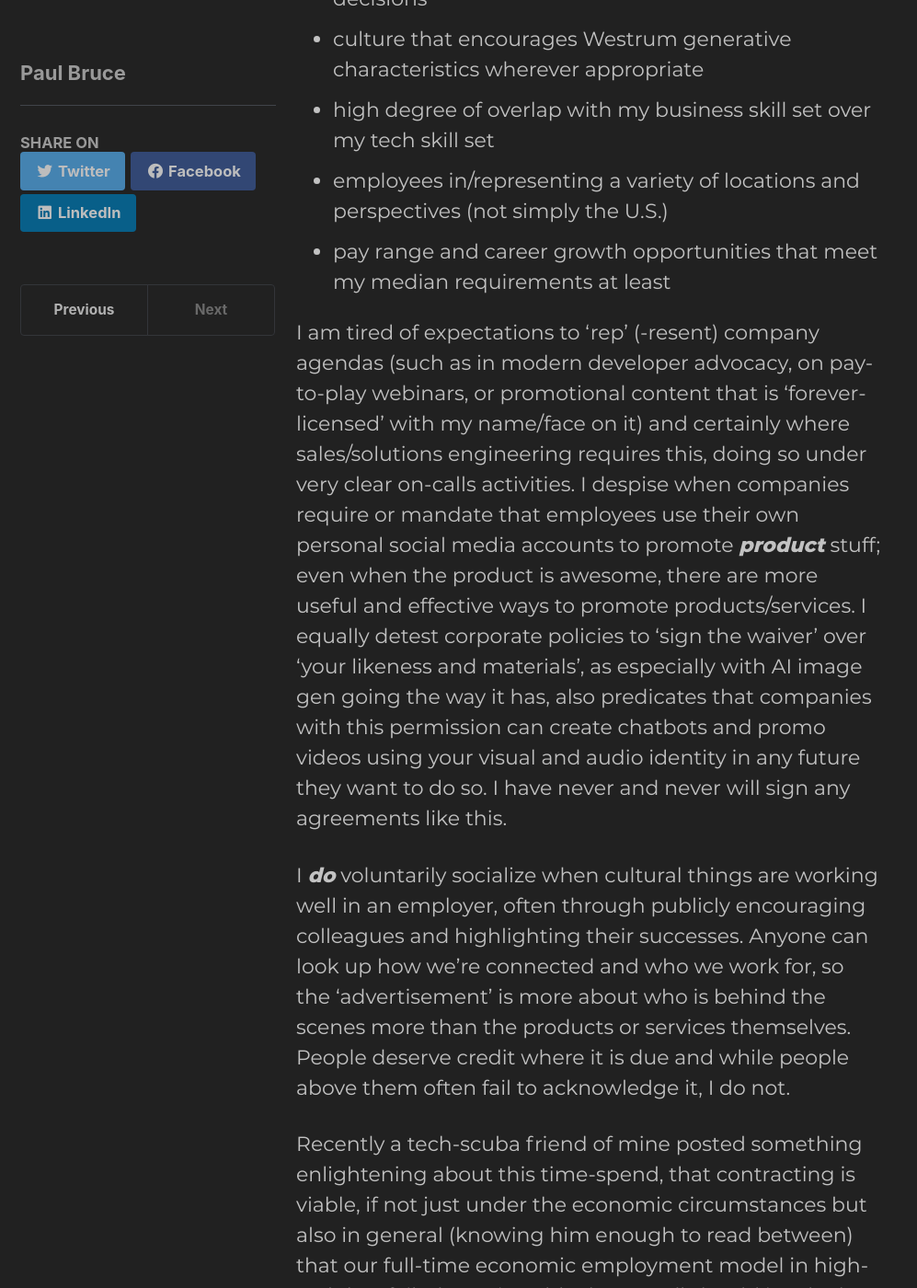
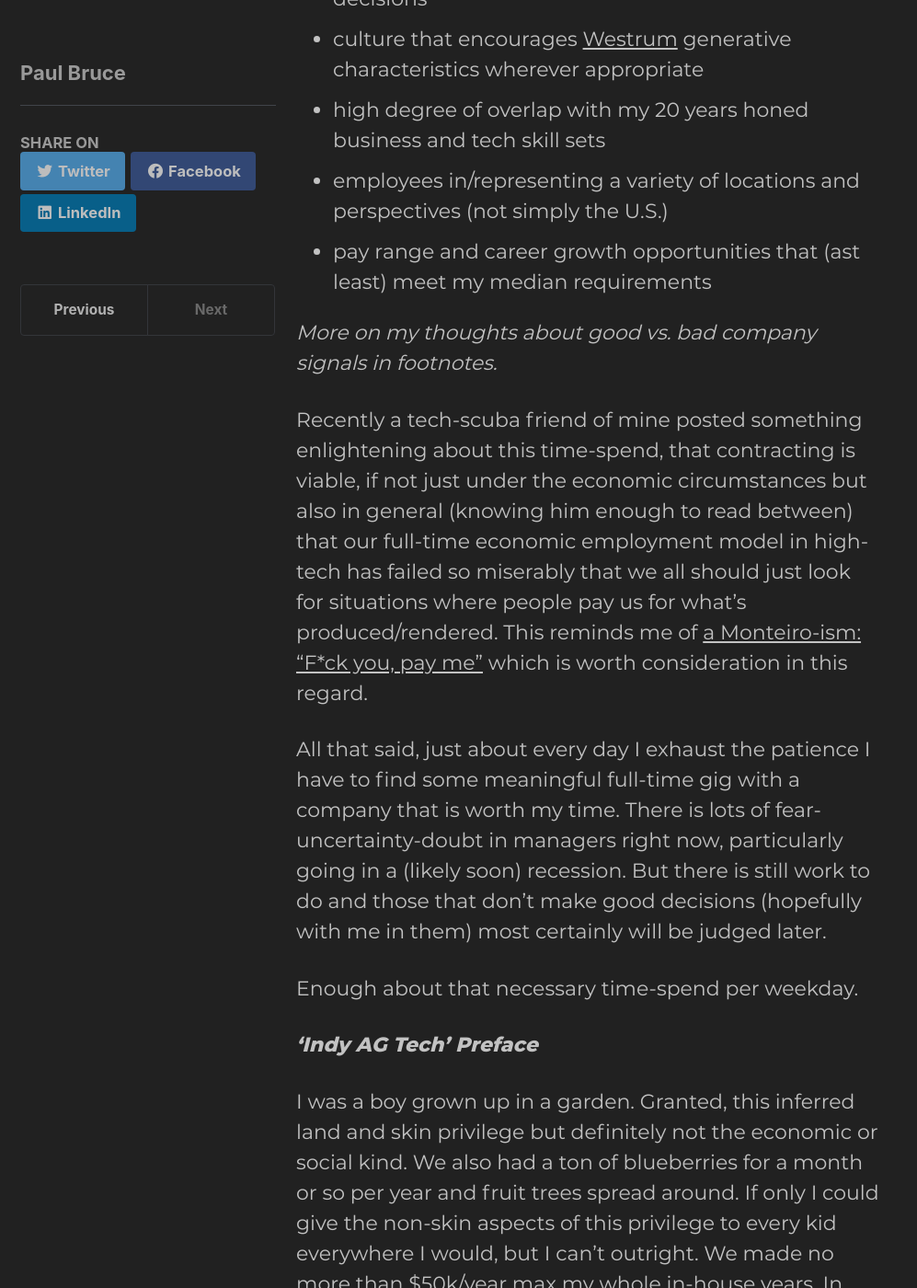
Before and after one commit to paulsbruce/paulsbruce.io, a Jekyll site: the page built from _posts/2024/2024-09-06-summer-breakaway-part-2.markdown, in a window 1280 px wide and 1400 px high, scrolled down 1704 px. Shown: the whole window at 92% size, without its empty margins (0-997 px from the left). Built offline with Jekyll 4.4.1, drawn with Linux system fonts in a browser that asks for light colours; cached includes are drawn as plain includes; some of the changed text lies outside the part shown.

Commit message:
Add summer part 2 - editorial revisions

```diff
--- a/_posts/2024/2024-09-06-summer-breakaway-part-2.markdown
+++ b/_posts/2024/2024-09-06-summer-breakaway-part-2.markdown
@@ -23,29 +23,27 @@
 
 ![Still working, despite a safety net.](/assets/images/2024/2024-09-06-summer-breakaway-part-2.jpg)
 
-It's been just over two months since I last posted becuase I've been busy working on multiple fronts and underprioritizing post-facto documentation to that end. I plan to shorten the cycles between my works and my posts, but most of the real-time is on [LinkedIn](https://www.linkedin.com/in/paulsbruce/) for reasons that become obvious immediately below.
+It's been just over two months since I last posted because I've been busy working on multiple fronts and underprioritizing post-facto documentation to that end. I plan to shorten the cycles between my works and my posts, but most of the real-time is on [LinkedIn](https://www.linkedin.com/in/paulsbruce/) for reasons that become obvious immediately below.
 
-* Each morning, doing what I call 'Career Prospecting' for at most 2 hours; vendors, edus, etc.
+* Each morning, doing what I call 'Career Prospecting' for at least 2 hours; vendors, edus, etc.
 * Non-profit entrepreneurial work on a new project I call 'Indy AG Tech'
-* Volunteering at a few local farms to "surround myself with context" about the above
-* Still working with the DevOpsDays organizers on this year's event October 21-22
-* Driving the Boston DevOps meetup, last month a BYO potluck style on a Roof Park
+* Volunteering with a few local farms to "surround myself with context" about the above
+* Still working with the DevOpsDays organizers on [this year's event October 21-22](https://devopsdays.org/events/2024-boston/welcome/)
+* Driving the [Boston DevOps meetup](https://www.meetup.com/boston-devops/), last month a BYO potluck style on a Roof Park
 
 **Career Prospecting**
 
-Largely this consists of looking at full-time employment opportunities online and then executing on the (minimally sufficient) options available. I am still in the mindset of being 'choosy' because after 25 years working in tech, much of the early as a developer then the past 10 years doing everything else that brings more context (and money), it would be irresponsible of me to simply find a totally different career out of curiosity. My criteria consist of:
+Largely this consists of looking at full-time employment opportunities online and then executing on the (minimally sufficient) options available. I am still in the mindset of being 'choosy' because after 25 years working in tech, much of the early as a developer then the past 10 years doing everything else that brings more context (and money), it would be irresponsible of me to simply give in to 'the old ways' or find a totally different career out of curiosity. My criteria consist of:
 
 * leadership with a demonstrated track record of good decisions
-* culture that encourages Westrum generative characteristics wherever appropriate
-* high degree of overlap with my business skill set over my tech skill set
+* culture that encourages [Westrum](https://www.ncbi.nlm.nih.gov/pmc/articles/PMC1765804/pdf/v013p0ii22.pdf) generative characteristics wherever appropriate
+* high degree of overlap with my 20 years honed business and tech skill sets
 * employees in/representing a variety of locations and perspectives (not simply the U.S.)
-* pay range and career growth opportunities that meet my median requirements at least
+* pay range and career growth opportunities that (ast least) meet my median requirements
 
-I am tired of expectations to 'rep' (-resent) company agendas (such as in modern developer advocacy, on pay-to-play webinars, or promotional content that is 'forever-licensed' with my name/face on it) and certainly where sales/solutions engineering requires this, doing so under very clear on-calls activities. I despise when companies require or mandate that employees use their own personal social media accounts to promote ***product*** stuff; even when the product is awesome, there are more useful and effective ways to promote products/services. I equally detest corporate policies to 'sign the waiver' over 'your likeness and materials', as especially with AI image gen going the way it has, also predicates that companies with this permission can create chatbots and promo videos using your visual and audio identity in any future they want to do so. I have never and never will sign any agreements like this.
+*More on my thoughts about good vs. bad company signals in footnotes.*
 
- I ***do*** voluntarily socialize when cultural things are working well in an employer, often through publicly encouraging colleagues and highlighting their successes. Anyone can look up how we're connected and who we work for, so the 'advertisement' is more about who is behind the scenes more than the products or services themselves. People deserve credit where it is due and while people above them often fail to acknowledge it, I do not.
-
-Recently a tech-scuba friend of mine posted something enlightening about this time-spend, that contracting is viable, if not just under the economic circumstances but also in general (knowing him enough to read between) that our full-time economic employment model in high-tech has failed so miserably that we all should just look for situations where people pay us for what's produced/rendered.
+Recently a tech-scuba friend of mine posted something enlightening about this time-spend, that contracting is viable, if not just under the economic circumstances but also in general (knowing him enough to read between) that our full-time economic employment model in high-tech has failed so miserably that we all should just look for situations where people pay us for what's produced/rendered. This reminds me of [a Monteiro-ism: "F*ck you, pay me"](https://www.youtube.com/watch?v=jVkLVRt6c1U) which is worth consideration in this regard.
 
 All that said, just about every day I exhaust the patience I have to find some meaningful full-time gig with a company that is worth my time. There is lots of fear-uncertainty-doubt in managers right now, particularly going in a (likely soon) recession. But there is still work to do and those that don't make good decisions (hopefully with me in them) most certainly will be judged later.
 
@@ -53,11 +51,11 @@
 
 ***'Indy AG Tech' Preface***
 
-I was a boy grown up in a garden. Granted, this inferred land and skin privilege but definitely not the economic or social kind. We also had a ton of blueberries for a month or so per year and fruit trees spread around. If only I could give this privilege to every kid everywhere I would, but I can't outright. We made no more than $50k/year max my whole in-house years. In 90's terms, this is comparative now to twice that. Score one for inflation, score less than that for cost of living. I made my own games up, spent a lot of time outside with chores and play, re-invented how far legos could go. Fun wasn't really ever the goal...working problems out was.
+I was a boy grown up in a garden. Granted, this inferred land and skin privilege but definitely not the economic or social kind. We also had a ton of blueberries for a month or so per year and fruit trees spread around. If only I could give the non-skin aspects of this privilege to every kid everywhere I would, but I can't outright. We made no more than $50k/year max my whole in-house years. In 90's terms, this is comparative now to twice that. Score one for inflation, score less than that for cost of living. I made my own games up, spent a lot of time outside with chores and play, re-invented how far legos could go. Fun wasn't really ever the goal...working problems out was.
 
 All that said, I garden now. For almost 20 years, I've been iterating on what produces useful output on a rental roof, importing necessary inputs and only exporting necessarily so's. Gardeners with the luxury of space, soil, inputs, funding, and/or lack of learning requirements deserve the callers they inspire with their sometimes-sponsored 'radio' podcasts. The rest of us are on a mission to do something useful in our local areas, feeding others or saving the world in some small or large ways. This is the 'Indy' (independent) part of the AG(ricultural) application of tech; no organization has any better ethics and passion than the people working within it. We are all individual contributors to that end.
 
-So I've converted some of my demonstrably useless prior corporate timespend into meaningful discovery on "real problems". The one that hits hardest is how ***independent agriculture*** (particularly small and mid-sized family farms) just about everywhere is systematically being divested from, of course by for-profit corporations but also by governmental bodies. Look hard enough and public data sets such as the 2022 USDA Agricultural Survey data and you'll see what I mean:
+So I've converted some of my demonstrably useless prior corporate timespend into meaningful discovery on "real problems". The one that hits hardest is how ***independent agriculture*** (particularly small and mid-sized family farms) just about everywhere is systematically being divested from, of course by for-profit corporations but also by governmental bodies. Look hard enough and public data sets such as the [2012-2022 USDA Agricultural Survey data](https://www.nass.usda.gov/AgCensus/index.php) and you'll see what I mean:
 
 * government subsidies to farms with under $1M in revenue are decreasing by ~33% year-over-year
 * government subsidies to farms with over $2.5M in revenue are increasing by 300%
@@ -77,6 +75,14 @@
 
 So I've been volunteering on local farms to surround myself with and gain context. As all early thought processes go, later deep-dive into 'real' challenges leads to initial assumptions being debunked by better information from people actually experiencing those challenges.
 
+Recent personal examples of early assumptions supplanted by 'earned context' are:
+
+* Physical robotic vs. human field assistance (re: drones herding sheep vs. camera-captured diffs of plans and field yields)
+* The impetus vs. perceptions of 'voluntary efforts' and legalities therein
+* Give-to-get vs. iterative reciprocations of trust systems
+* 'High thinking' vs. 'apparent value' between tech and field advisors
+* The time it takes for a 40+ tech physiology to re-acclimate to hard physical labor
+
 Beyond lots of weeding, hoeing, hilling potatoes, pulling onions, more weeding, transplanting, and anything else that needs muscles, there are a few key areas where my prior 'high tech' experiences seem to apply:
 
 * intelligent management (sense and respond) systems for greenhouses
@@ -84,6 +90,15 @@
 * drone-based visualization, assessment, and comparison of field conditions
 * use cases for 'not always connected' field monitoring
 
-None of these problem areas are 'not yet sufficiently solved' but there are no good or successful combinations of tech which is A) non-proprietary and B) affordable for small/mid-sized farm owners. Most AG tech mobile apps available through consumer marketplaces only scratch the surface of true 'management' of these concerns. Otherwise the rest of the more complete solutions are geared toward 'big AG' situations (re: above context about consolidations) such as macro-farms approaching or already embodied in corporate filing status.
+None of these problem areas are 'not yet sufficiently solved' but there are no good or successful combinations of tech which A) non-proprietarily and B) affordably for small/mid-sized farm owners solve the problem(s). Most AG tech mobile apps available through consumer marketplaces only scratch the surface of true 'management' of these concerns. Otherwise the rest of the more complete solutions are geared toward 'big AG' situations (re: above context about consolidations) such as macro-farms approaching or already embodied in corporate filing status.
 
 So while I have breath in me and while I still work a high tech day job to feed my family, I will continue to find ways to gain more context and come up with truly meaningful tech opportunities to positively impact small/mid-sized farm businesses. If I don't, who will? You? If yes, then let's [connect](/contact/) and do good things together.
+
+
+**Footnotes**
+
+Re: good vs. bad company signals
+
+Be wary of expectations to 'rep' (-resent) company agendas (such as in modern developer advocacy, on pay-to-play webinars, or promotional content that is 'forever-licensed' with my name/face on it) and certainly where sales/solutions engineering requires this, doing so under very clear on-calls activities. I despise when companies require or mandate that employees use their own personal social media accounts to promote ***product*** stuff; even when the product is awesome, there are more useful and effective ways to promote products/services. I equally detest corporate policies to 'sign the waiver' over 'your likeness and materials', as especially with AI image gen going the way it has, also predicates that companies with this permission can create chatbots and promo videos using your visual and audio identity in any future they want to do so. I have never and never will sign any agreements like this.
+
+ I ***do*** voluntarily socialize when cultural things are working well in an employer, often through publicly encouraging colleagues and highlighting their successes. Anyone can look up how we're connected and who we work for, so the 'advertisement' is more about who is behind the scenes more than the products or services themselves. People deserve credit where it is due and while people above them often fail to acknowledge it, I do not.
```
